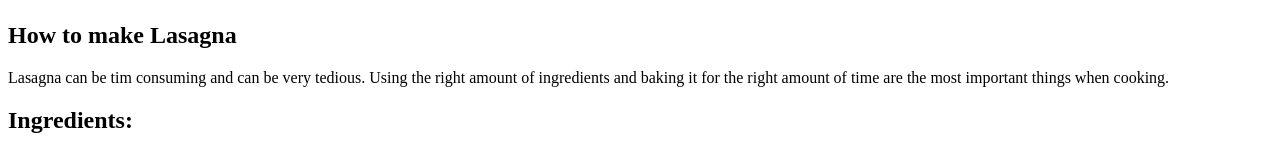
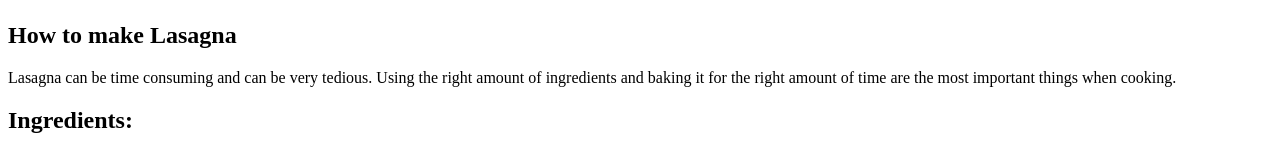
Before and after one commit to JeremiahMerced/odin-recipes, a plain HTML site: page recipes/lasagna.html in a window 1280 px wide. Shown: the part 645-799 px from the top of the page. Drawn offline with Linux system fonts and the light colour scheme.

Commit message:
Fixed grammatical error in description paragraph.

```diff
--- a/recipes/lasagna.html
+++ b/recipes/lasagna.html
@@ -9,7 +9,7 @@
         <h1>Lasagna</h1>
         <img src="lasagna.webp" alt=""World Class Lasagna>
         <h2>How to make Lasagna</h2>
-        <p>Lasagna can be tim consuming and can be very tedious. Using the right amount of ingredients and baking it for the right amount of time are the most important things when cooking.</p>
+        <p>Lasagna can be time consuming and can be very tedious. Using the right amount of ingredients and baking it for the right amount of time are the most important things when cooking.</p>
 
         <h2>Ingredients:</h2>
             <ul>
```
